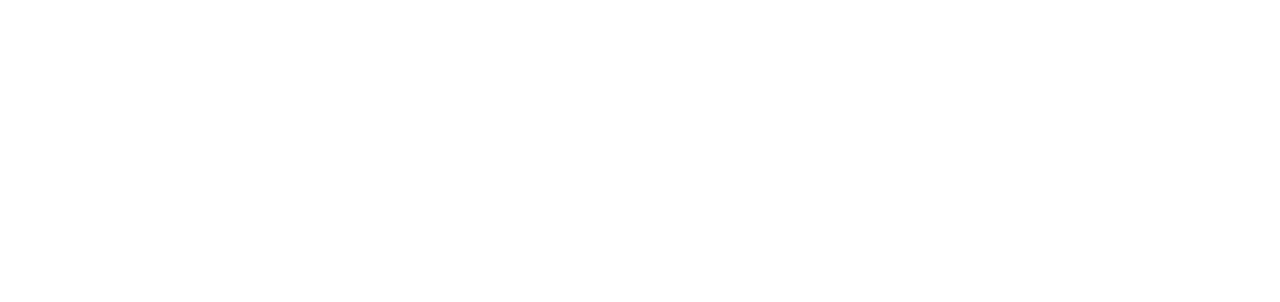
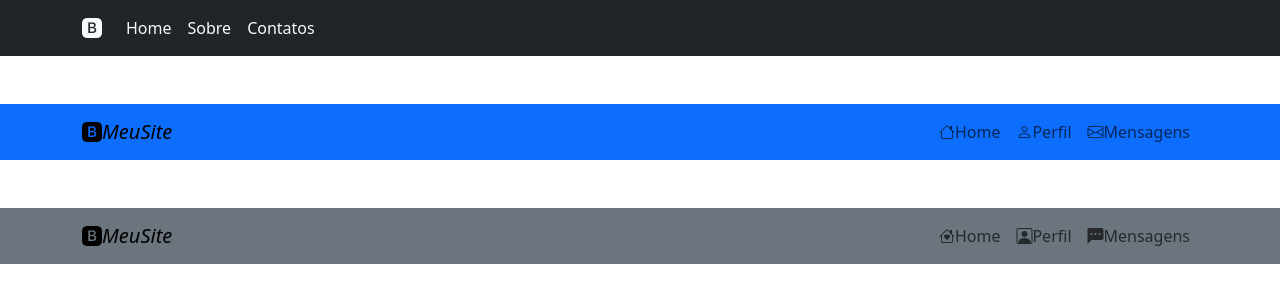
Before and after one commit to vaz-git/bootstrap_basic, a plain HTML site: page ex6_navbar/ex6.html in a window 1280 px wide. Drawn offline with nearby package versions, Linux system fonts and the light colour scheme.

```diff
--- a/ex6_navbar/ex6.html
+++ b/ex6_navbar/ex6.html
@@ -1,23 +1,80 @@
-<!DOCTYPE html>
+<!doctype html>
 <html lang="pt-br">
-<head>
-    <meta charset="UTF-8">
-    <meta name="viewport" content="width=device-width, initial-scale=1.0">
+  <head>
+    <meta charset="UTF-8" />
+    <meta name="viewport" content="width=device-width, initial-scale=1.0" />
     <title>Navbar Bootstrap</title>
 
     <!-- Bootstrap CSS -->
-    <link href="https://cdn.jsdelivr.net/npm/bootstrap@5.3.0/dist/css/bootstrap.min.css" rel="stylesheet">
+    <link
+      href="https://cdn.jsdelivr.net/npm/bootstrap@5.3.0/dist/css/bootstrap.min.css"
+      rel="stylesheet"
+    />
 
     <!-- Bootstrap ícones -->
-    <link rel="stylesheet" href="https://cdn.jsdelivr.net/npm/bootstrap-icons@1.11.3/font/bootstrap-icons.css">
-</head>
-<body>
+    <link
+      rel="stylesheet"
+      href="https://cdn.jsdelivr.net/npm/bootstrap-icons@1.11.3/font/bootstrap-icons.css"
+    />
+  </head>
 
+  <body>
+    <!-- 1ª Digitação (Aqui) -->
+    <nav class="navbar navbar-expand-lg navbar-light bg-dark">
+        <div class="container">
+          <a class="navbar-brand" href="#">
+            <i class="bi bi-bootstrap-fill text-light"></i>
+          </a>
 
-    <!-- 1ª Digitação (Aqui) -->
+          <button class="navbar-toggler bg-light" type="button" data-bs-toggle="collapse" data-bs-target="#navbarNav">
+             <span class="navbar-toggler-icon"></span>
+          </button>
 
+        <div class="collapse navbar-collapse" id="navbarNav">
+          <ul class="navbar-nav">
+            <li>
+                <a class="nav-link active text-light" href="#">Home</a>
+            </li>
+            <li>
+                <a class="nav-link text-light" href="#">Sobre</a>
+            </li>
+            <li>
+                <a class="nav-link text-light" href="#">Contatos</a>
+            </li>
+          </ul>
+        </div>
+      </div>
+    </nav>
+
+    <nav class="navbar navbar-expand-lg navbar-light bg-primary mt-5">
+        <div class="container">
+            <a class="navbar-brand" href="#">
+            <i class="bi bi-bootstrap-fill">MeuSite</i>
+            </a>
+
+            <div class="navbar-nav">
+                <a class="nav-link"  href="#"><i class="bi bi-house"></i>Home</a>
+                <a class="nav-link"  href="#"><i class="bi bi-person"></i>Perfil</a>
+                <a class="nav-link"  href="#"><i class="bi bi-envelope"></i>Mensagens</a>
+            </div>
+        </div>
+    </nav>
+
+    <nav class="navbar navbar-expand-lg navbar-light bg-secondary mt-5">
+        <div class="container">
+            <a class="navbar-brand" href="#">
+            <i class="bi bi-bootstrap-fill">MeuSite</i>
+            </a>
+
+            <div class="navbar-nav">
+                <a class="nav-link"  href="#"><i class="bi bi-house-heart"></i>Home</a>
+                <a class="nav-link"  href="#"><i class="bi bi-person-square"></i>Perfil</a>
+                <a class="nav-link"  href="#"><i class="bi bi-chat-left-dots-fill"></i>Mensagens</a>
+            </div>
+        </div>
+    </nav>
 
 
     <script src="https://cdn.jsdelivr.net/npm/bootstrap@5.3.0/dist/js/bootstrap.bundle.min.js"></script>
-</body>
+  </body>
 </html>
```
Also changed, not shown: ex8_caroussel/ex8.html (+24 -1 lines), ex8_caroussel/images (1).jpg (added), ex8_caroussel/images.jpg (added), 1 other file.
